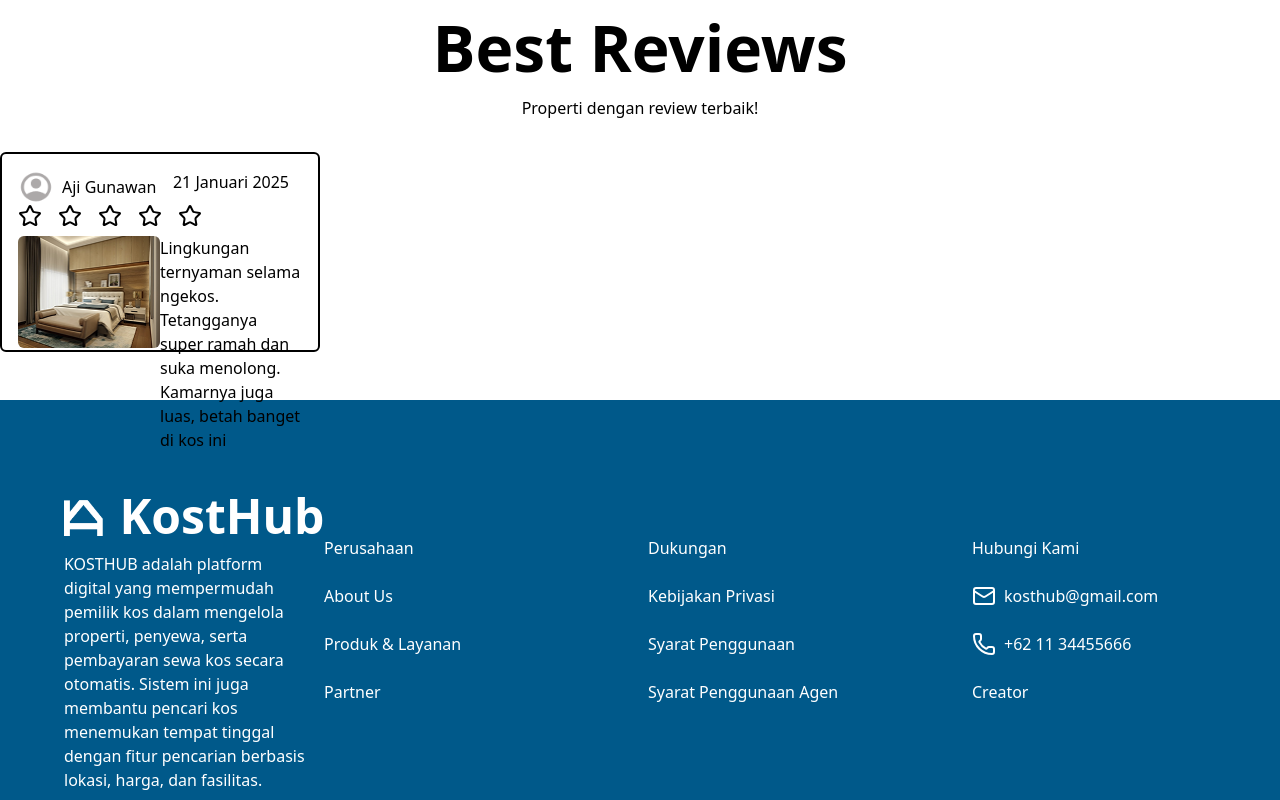
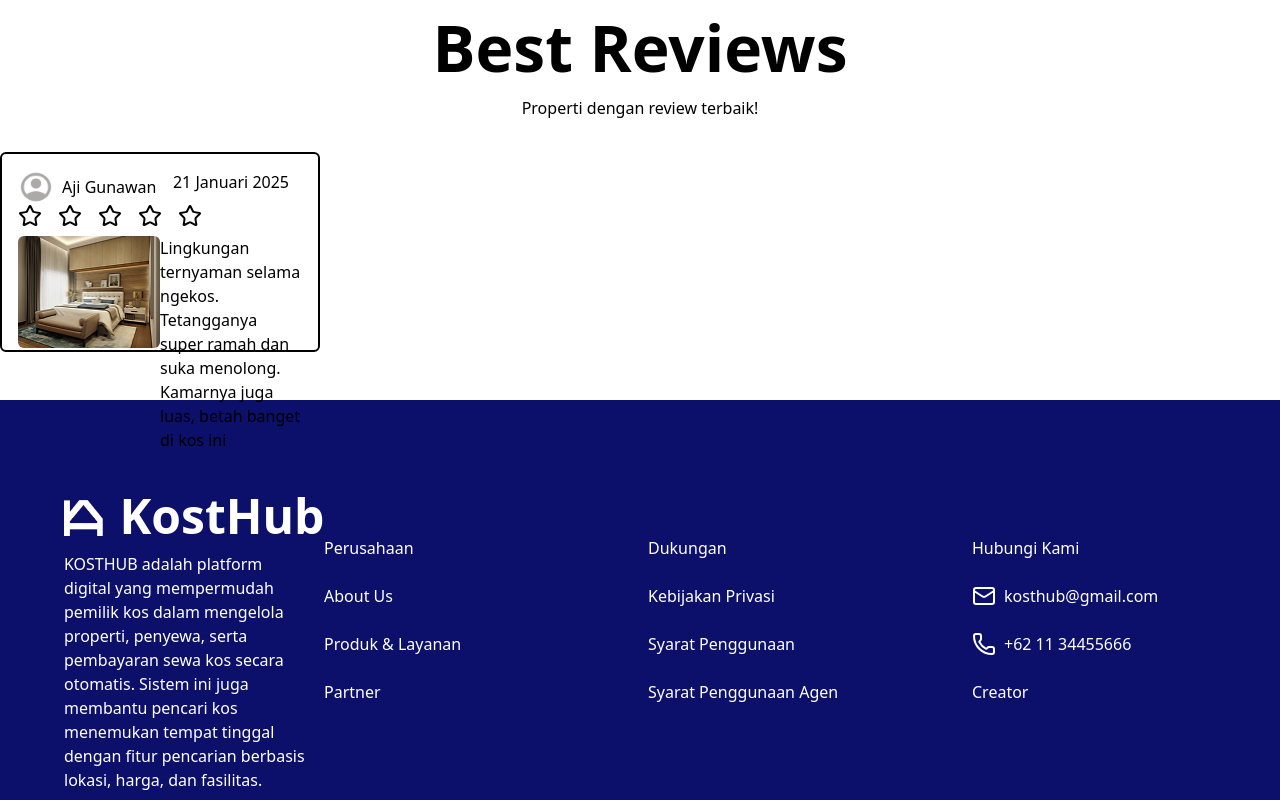
Before and after one commit to Nabilmln/KOSTHUB, a Next.js app: page / in a window 1280 px wide. Shown: the part 1804-2604 px from the top of the page. Built offline with nearby package versions, Linux system fonts and the light colour scheme.

Commit message:
feat: -optimation

```diff
--- a/src/app/component/footer/FooterLanding.tsx
+++ b/src/app/component/footer/FooterLanding.tsx
@@ -4,7 +4,7 @@ import Link from "next/link";
 import { Mail, Phone } from "lucide-react";
 const FooterLanding: React.FC = () => {
   return (
-    <div className="w-full h-[50vh] bg-sky-800 gap-3 " title="Footer">
+    <div className="w-full h-[50vh] bg-[#0C106B] gap-3 " title="Footer">
       <div className="grid grid-cols-4 grid-rows-1 gap-4">
         <div className="flex flex-col pt-[10vh] pl-[5vw]">
           <div className="flex items-center gap-[1rem]">
```
